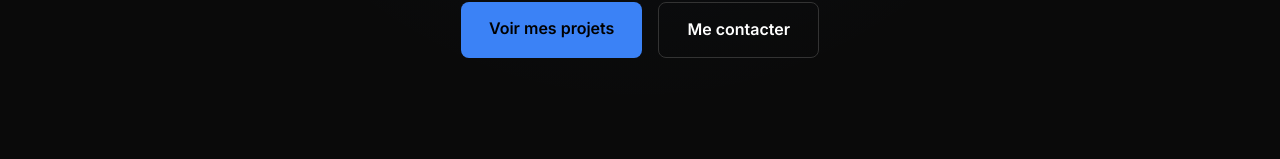
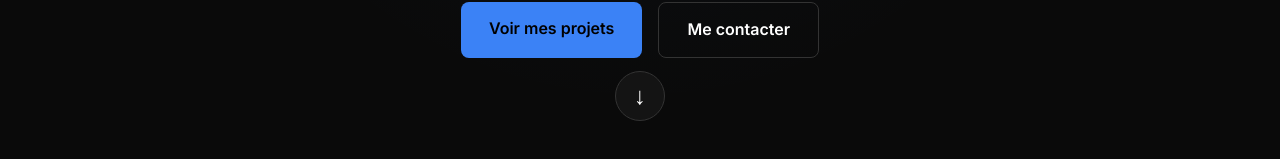
Before and after one commit to clementsbt/portfolio, a React (Vite) app: page / in a window 1280 px wide. Shown: the part 647-806 px from the top of the page. Built offline with nearby package versions, Linux system fonts and the light colour scheme.

Commit message:
feat: add scroll down button

```diff
--- a/src/App.tsx
+++ b/src/App.tsx
@@ -1,4 +1,19 @@
 import { useEffect, useState } from 'react'
+
+const scrollToNextSection = () => {
+  const sections = ['about', 'parcours', 'skills', 'contact']
+  const scrollPos = window.scrollY + window.innerHeight * 0.7
+  for (const section of sections) {
+    const el = document.getElementById(section)
+    if (el) {
+      const rect = el.getBoundingClientRect()
+      if (rect.top > 0) {
+        el.scrollIntoView({ behavior: 'smooth' })
+        break
+      }
+    }
+  }
+}
 
 function App() {
   const [typedText, setTypedText] = useState('')
@@ -62,13 +77,16 @@ function App() {
           </h1>
           <p className="hero-tagline">{typedText || '...'}</p>
           <div className="hero-cta">
-            <a href="#projets" className="btn btn-primary">
+            <a href="#parcours" className="btn btn-primary">
               Voir mes projets
             </a>
             <a href="#contact" className="btn btn-secondary">
               Me contacter
             </a>
           </div>
+          <button onClick={scrollToNextSection} className="scroll-btn" aria-label="Passer à la section suivante">
+            ↓
+          </button>
         </div>
       </section>
 
--- a/src/index.css
+++ b/src/index.css
@@ -149,6 +149,32 @@ body {
   font-size: 1.25rem;
   color: var(--text-secondary);
   margin-bottom: 2rem;
+}
+
+.scroll-btn {
+  position: absolute;
+  bottom: 2rem;
+  left: 50%;
+  transform: translateX(-50%);
+  width: 50px;
+  height: 50px;
+  border-radius: 50%;
+  background: var(--bg-secondary);
+  border: 1px solid #333;
+  color: var(--text-primary);
+  font-size: 1.5rem;
+  cursor: pointer;
+  transition: all 0.2s ease;
+  display: flex;
+  align-items: center;
+  justify-content: center;
+}
+
+.scroll-btn:hover {
+  background: var(--accent);
+  border-color: var(--accent);
+  color: #000;
+  transform: translateX(-50%) translateY(-4px);
 }
 
 .hero-cta {
```
